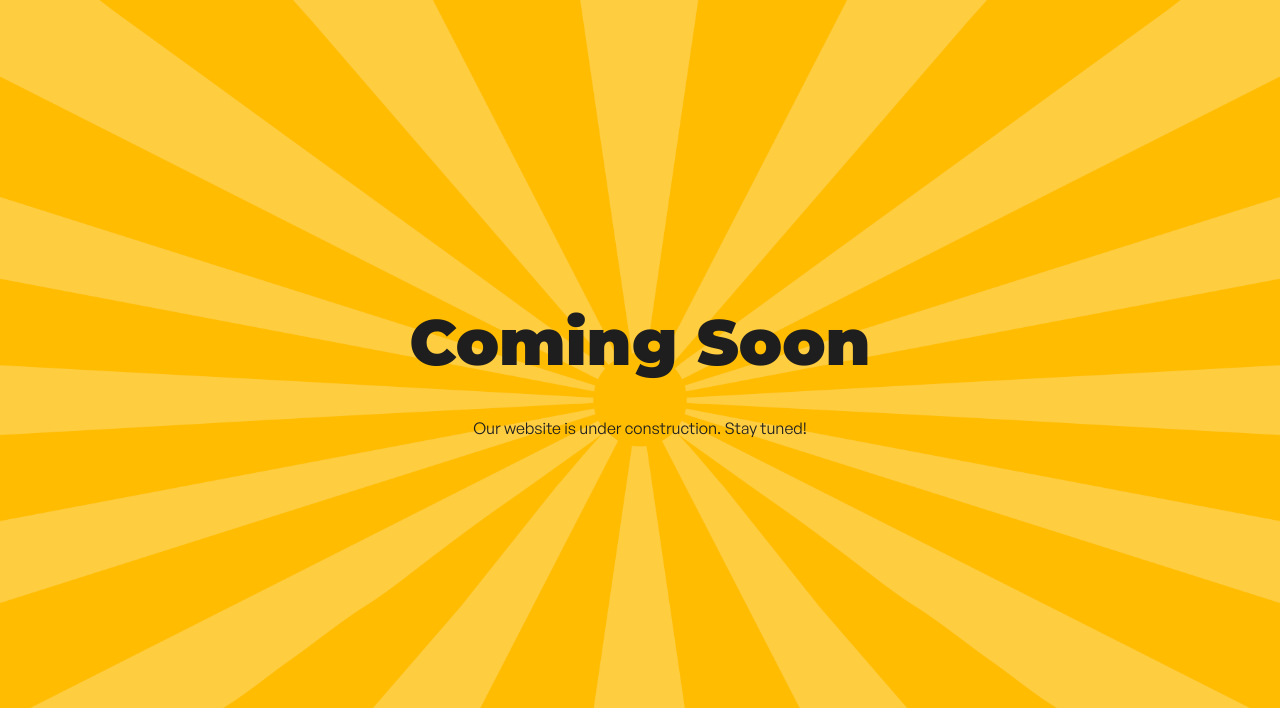
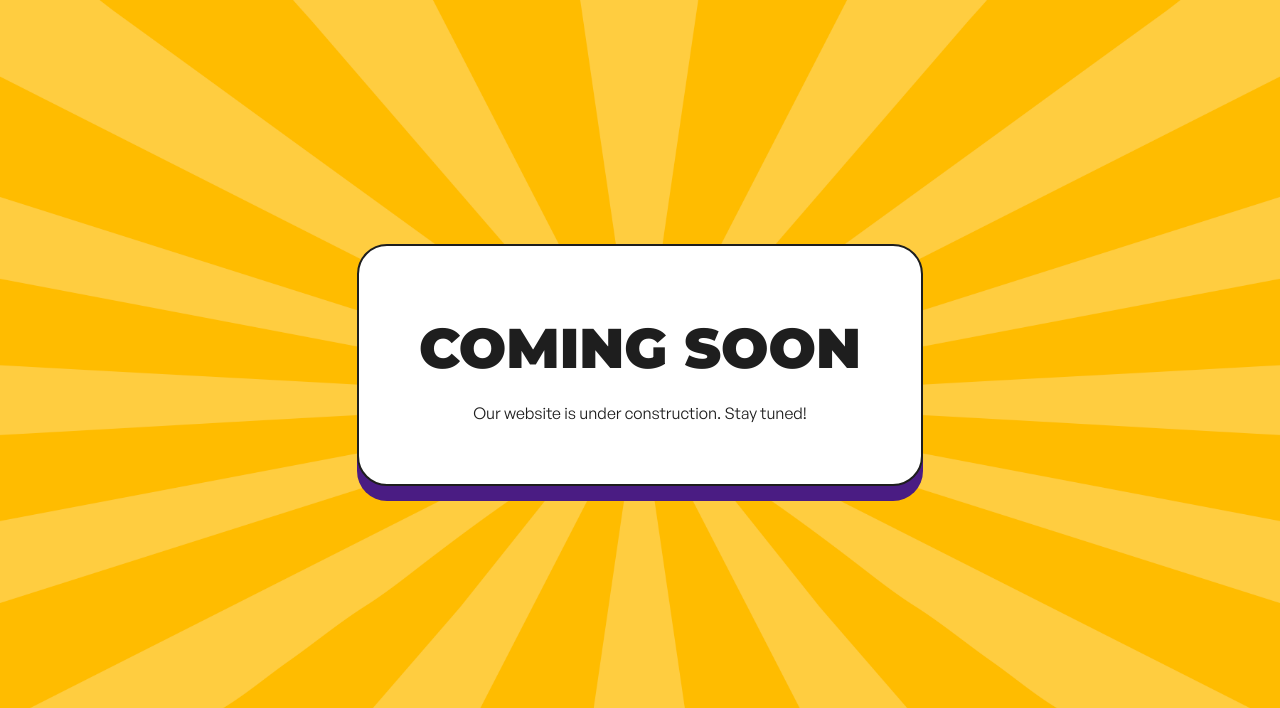
Before and after one commit to Ballotra-Media/lussu, a plain HTML site: page index.html in a window 1280 px wide. Shown: the top 708 px of the page. Drawn offline with Linux system fonts and the light colour scheme.

Commit message:
add white background with shadow to main text

```diff
--- a/css/style.css
+++ b/css/style.css
@@ -29,15 +29,25 @@ body {
   justify-content: center;
   display: flex;
   flex-direction: column;
+  margin: 32px;
+}
+
+.main-content-wrapper {
+  background-color: #fff;
+  padding: 30px 60px;
+  border-radius: 30px;
+  border: 2px solid #1e1e1e;
+  box-shadow: 0px 15px 0px 0px #4a1c83; /* x-offset | y-offset | blur-radius | spread-radius | color */
 }
 
 /* Heading styles - Montserrat Black */
 h1 {
-  font-size: 4rem;
+  font-size: 3.5rem;
   margin-bottom: 20px;
   color: #1e1e1e;
   font-family: 'Montserrat', sans-serif;
   font-weight: 900; /* Montserrat Black for headings */
+  text-transform: uppercase;
 }
 
 /* Paragraph styles - General Sans */
--- a/index.html
+++ b/index.html
@@ -10,8 +10,10 @@
 </head>
 <body>
     <div class="container">
-        <h1>Coming Soon</h1>
-        <p>Our website is under construction. Stay tuned!</p>
+        <div class="main-content-wrapper">
+            <h1>Coming Soon</h1>
+            <p>Our website is under construction. Stay tuned!</p>
+        </div>
     </div>
     <footer>
         <img src="assets/logo.svg" alt="lussu logo">
```
